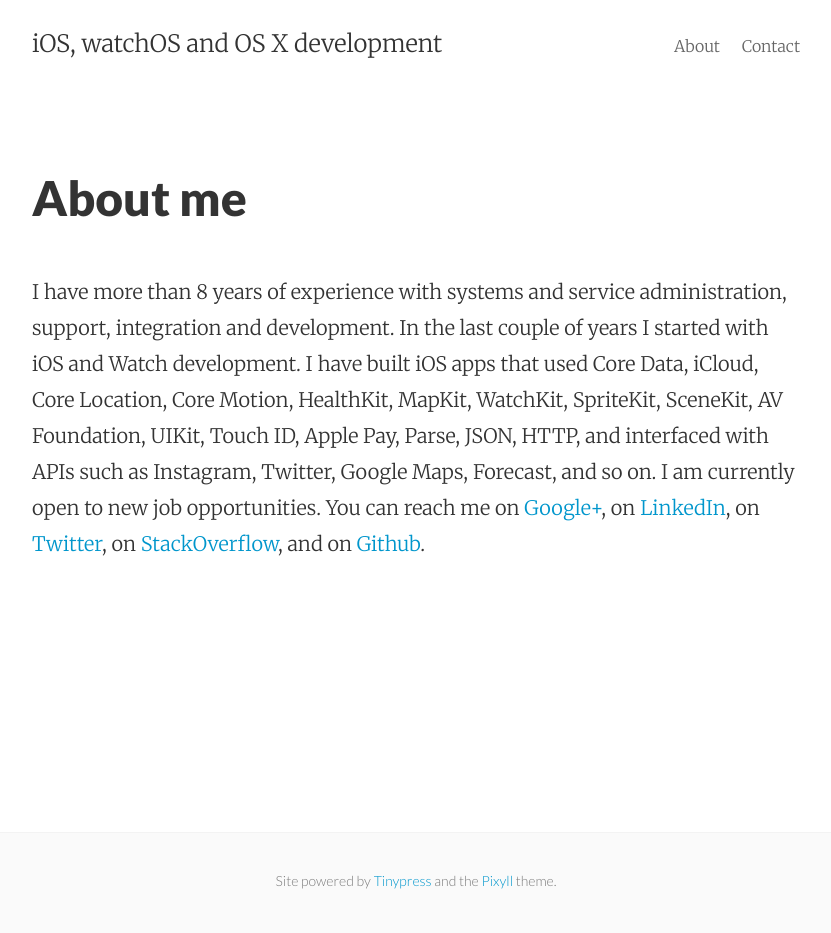
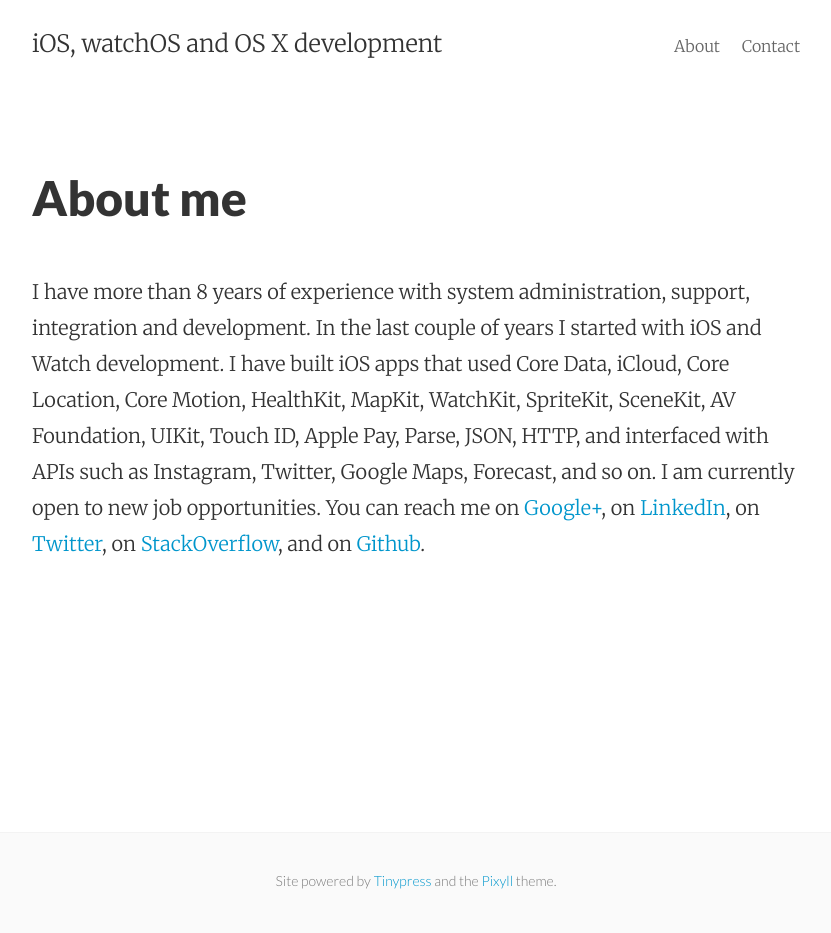
Before and after one commit to mhorga/mhorga.github.io, a Jekyll site: the page built from about.html, in a window 1280 px wide. Shown: the whole page, without its empty margins (224-1055 px from the left). Built offline with Jekyll 4.4.1, drawn with Linux system fonts in a browser that asks for light colours.

```diff
--- a/about.html
+++ b/about.html
@@ -6,6 +6,6 @@
 
 <div class="py2">
 
-  <p>I have more than 8 years of experience with systems and service administration, support, integration and development. In the last couple of years I started with iOS and Watch development. I have built iOS apps that used Core Data, iCloud, Core Location, Core Motion, HealthKit, MapKit, WatchKit, SpriteKit, SceneKit, AV Foundation, UIKit, Touch ID, Apple Pay, Parse, JSON, HTTP, and interfaced with APIs such as Instagram, Twitter, Google Maps, Forecast, and so on. I am currently open to new job opportunities. You can reach me on <a href="https://plus.google.com/u/0/+MariusHorga/about" target="_blank">Google+</a>, on <a href="https://www.linkedin.com/in/mhorga" target="_blank">LinkedIn</a>, on <a href="https://twitter.com/mhorga_" target="_blank">Twitter</a>, on <a href="http://stackoverflow.com/users/3948730/marius" target="_blank">StackOverflow</a>, and on <a href="https://github.com/mhorga" target="_blank">Github</a>.</p>
+  <p>I have more than 8 years of experience with system administration, support, integration and development. In the last couple of years I started with iOS and Watch development. I have built iOS apps that used Core Data, iCloud, Core Location, Core Motion, HealthKit, MapKit, WatchKit, SpriteKit, SceneKit, AV Foundation, UIKit, Touch ID, Apple Pay, Parse, JSON, HTTP, and interfaced with APIs such as Instagram, Twitter, Google Maps, Forecast, and so on. I am currently open to new job opportunities. You can reach me on <a href="https://plus.google.com/u/0/+MariusHorga/about" target="_blank">Google+</a>, on <a href="https://www.linkedin.com/in/mhorga" target="_blank">LinkedIn</a>, on <a href="https://twitter.com/mhorga_" target="_blank">Twitter</a>, on <a href="http://stackoverflow.com/users/3948730/marius" target="_blank">StackOverflow</a>, and on <a href="https://github.com/mhorga" target="_blank">Github</a>.</p>
 
 </div>
```
